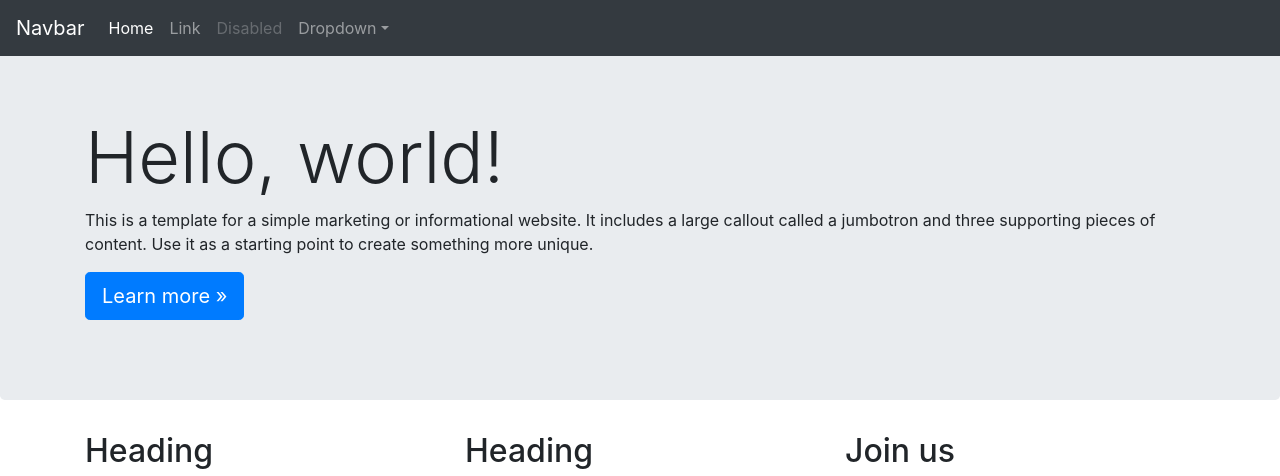
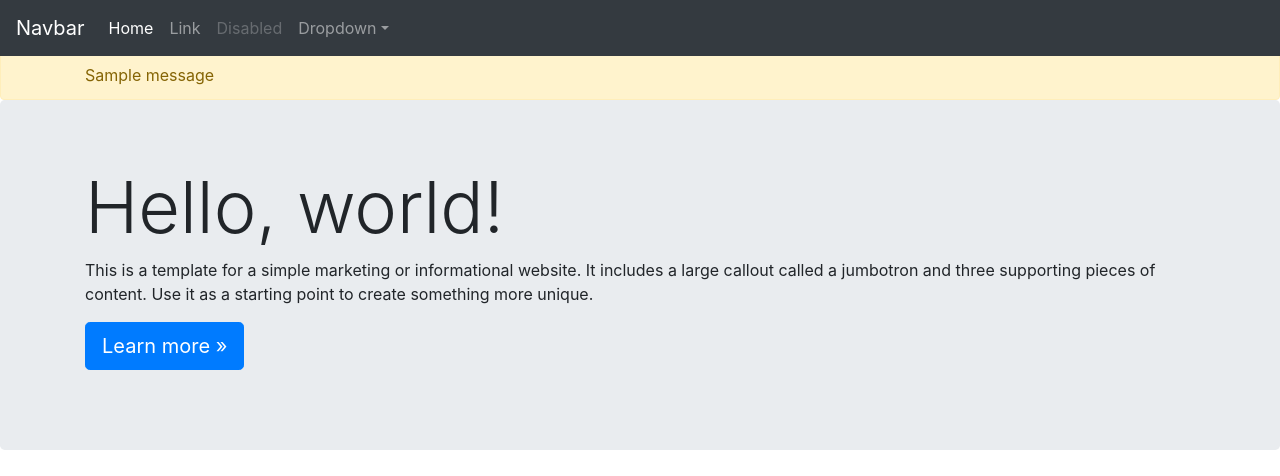
Before and after one commit to imvishvaraj/landing_pages, a Django app: page / in a window 1280 px wide. Shown: the top 476 px of the page. Run offline with Django 3.2, Linux system fonts and the light colour scheme; tables that the repository leaves empty hold one stand-in row (values such as "Sample post"); one stand-in notice (Sample message) is shown; some libraries are stand-ins or nearby versions.

Commit message:
added success messages alert

```diff
--- a/pages/templates/pages/home.html
+++ b/pages/templates/pages/home.html
@@ -2,6 +2,7 @@
 
 
 {% block content %}
+
 
 <nav class="navbar navbar-expand-md navbar-dark fixed-top bg-dark">
 <a class="navbar-brand" href="#">Navbar</a>
--- a/pages/views.py
+++ b/pages/views.py
@@ -1,3 +1,4 @@
+from django.contrib.messages.views import SuccessMessageMixin
 from django.shortcuts import render
 from django.views.generic import View, FormView, CreateView
 
@@ -8,10 +9,14 @@ from newsletter.forms import JoinForm
 #         return render(request, "pages/home.html", {})
 
 
-class HomeView(CreateView):
+class HomeView(SuccessMessageMixin, CreateView):
     template_name = 'pages/home.html'
     form_class = JoinForm
     success_url = '/'
+
+    def get_success_message(self, cleaned_data):
+        print(cleaned_data)
+        return "Thank you for joining!"
 
     # def form_valid(self, form):
     #     email = form.cleaned_data.get("email")
--- a/templates/base.html
+++ b/templates/base.html
@@ -14,9 +14,18 @@
     <title>Hello, world!</title>
   </head>
   <body>
+    {% if messages %}
+      <div class="alert alert-warning mb-0">
+        <div class="container">
+          {% for message in messages %}
+            {{ message }} <br/>
+          {% endfor %}
+        </div>
+      </div>
+    {% endif %}
+
     {% block content %}
-
-    {% endblock content %}
+    {% endblock %}
 
     <!-- Optional JavaScript -->
     <!-- jQuery first, then Popper.js, then Bootstrap JS -->
```
